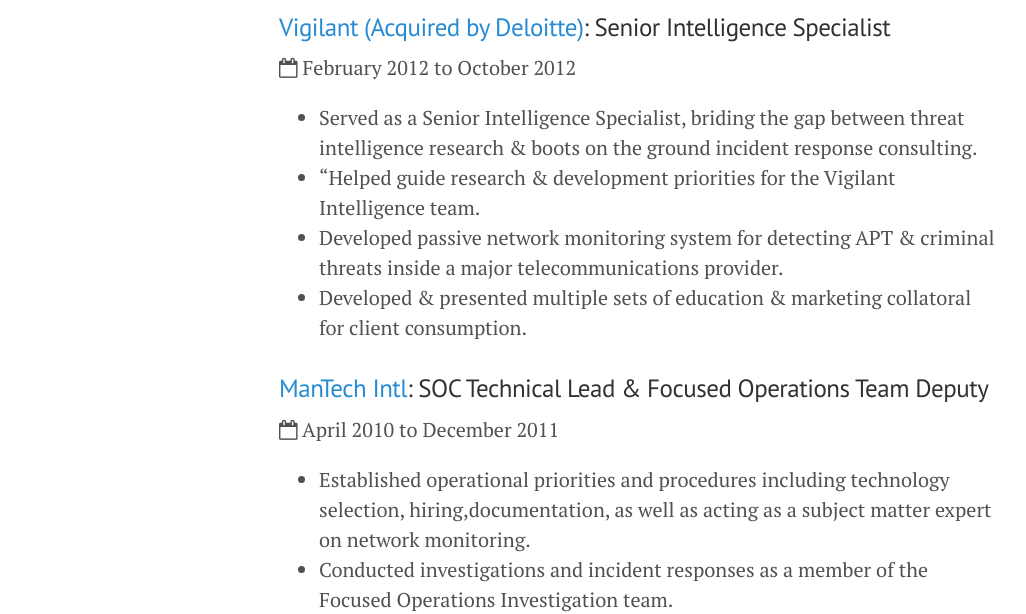
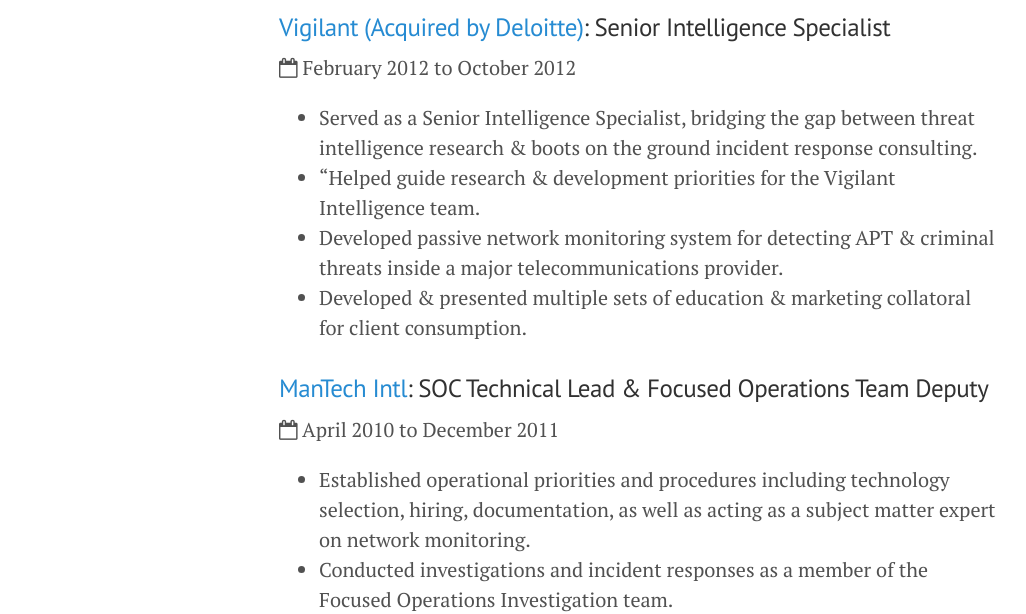
Before and after one commit to sroberts/sroberts.github.io, a Jekyll site: the page built from resume.md, in a window 1280 px wide and 900 px high, scrolled down 640 px. Shown: the part 156-770 px from the top of the window, without its empty margins (1-1027 px from the left). Built offline with Jekyll 4.4.1, drawn with Linux system fonts in a browser that asks for light colours; nearby versions of some CDN libraries.

Commit message:
added changes from mo

```diff
--- a/resume.md
+++ b/resume.md
@@ -26,7 +26,7 @@
 
 <i class="fa fa-calendar-o"></i> February 2012 to October 2012
 
-- Served as a Senior Intelligence Specialist, briding the gap between threat intelligence research & boots on the ground incident response consulting.
+- Served as a Senior Intelligence Specialist, bridging the gap between threat intelligence research & boots on the ground incident response consulting.
 - "Helped guide research & development priorities for the Vigilant Intelligence team.
 - Developed passive network monitoring system for detecting APT & criminal threats inside a major telecommunications provider.
 - Developed & presented multiple sets of education & marketing collatoral for client consumption.
@@ -35,7 +35,7 @@
 
 <i class="fa fa-calendar-o"></i> April 2010 to December 2011
 
-- Established operational priorities and procedures including technology selection, hiring,documentation, as well as acting as a subject matter expert on network monitoring.
+- Established operational priorities and procedures including technology selection, hiring, documentation, as well as acting as a subject matter expert on network monitoring.
 - Conducted investigations and incident responses as a member of the Focused Operations Investigation team.
 - Developed IDS and SIEM content for Focused Operations team to identify, track, and remediate advanced targeted attacks against the enterprise.
 - Developed Tier 1 & 2: Intrusion Analyst course along side OJT and brown bag sessions.
```
